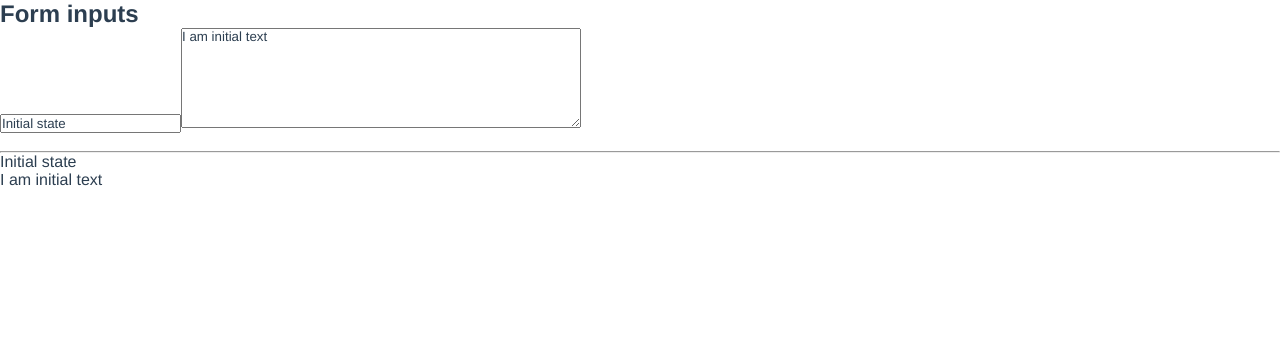
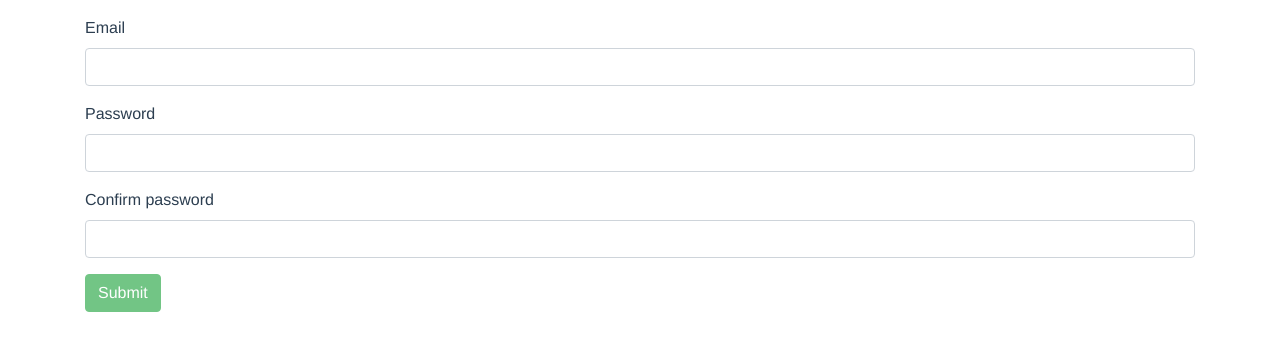
Before and after one commit to 13RedFox/vue-learning, a Vue app in the folder 003_app/: page / in a window 1280 px wide. Shown: the top 350 px of the page. Built offline with nearby package versions, Linux system fonts and the light colour scheme.

Commit message:
:anger:Learning Vue validating in form:anger:

```diff
--- a/003_app/package.json
+++ b/003_app/package.json
@@ -9,7 +9,8 @@
   },
   "dependencies": {
     "core-js": "^3.6.4",
-    "vue": "^2.6.11"
+    "vue": "^2.6.11",
+    "vuelidate": "^0.7.5"
   },
   "devDependencies": {
     "@vue/cli-plugin-babel": "~4.3.0",
--- a/003_app/public/index.html
+++ b/003_app/public/index.html
@@ -1,15 +1,25 @@
 <!DOCTYPE html>
 <html lang="en">
   <head>
-    <meta charset="utf-8">
-    <meta http-equiv="X-UA-Compatible" content="IE=edge">
-    <meta name="viewport" content="width=device-width,initial-scale=1.0">
-    <link rel="icon" href="<%= BASE_URL %>favicon.ico">
+    <meta charset="utf-8" />
+    <meta http-equiv="X-UA-Compatible" content="IE=edge" />
+    <meta name="viewport" content="width=device-width,initial-scale=1.0" />
+    <link rel="icon" href="<%= BASE_URL %>favicon.ico" />
+    <link
+      rel="stylesheet"
+      href="https://stackpath.bootstrapcdn.com/bootstrap/4.5.0/css/bootstrap.min.css"
+      integrity="sha384-9aIt2nRpC12Uk9gS9baDl411NQApFmC26EwAOH8WgZl5MYYxFfc+NcPb1dKGj7Sk"
+      crossorigin="anonymous"
+    />
     <title><%= htmlWebpackPlugin.options.title %></title>
   </head>
   <body>
     <noscript>
-      <strong>We're sorry but <%= htmlWebpackPlugin.options.title %> doesn't work properly without JavaScript enabled. Please enable it to continue.</strong>
+      <strong
+        >We're sorry but <%= htmlWebpackPlugin.options.title %> doesn't work
+        properly without JavaScript enabled. Please enable it to
+        continue.</strong
+      >
     </noscript>
     <div id="app"></div>
     <!-- built files will be auto injected -->
--- a/003_app/src/App.vue
+++ b/003_app/src/App.vue
@@ -1,23 +1,88 @@
 <template>
-  <div>
-    <h2>Form inputs</h2>
-    <input type="text" v-model.lazy="name" />
-    <textarea v-model="textarea"></textarea>
-    <br />
-    <br />
-    <hr />
-    <p>{{ name }}</p>
-    <p>{{ textarea }}</p>
+  <div class="container">
+    <form class="pt-3" @submit.prevent="onSubmit">
+      <div class="form-group">
+        <label for="email" class="form-label">Email</label>
+        <input
+          type="email"
+          id="email"
+          class="form-control"
+          :class="{'is-invalid': $v.email.$error}"
+          v-model.trim="$v.email.$model"
+        />
+        <div class="invalid-feedback" v-if="!$v.email.required">Email field is required</div>
+        <div class="invalid-feedback" v-if="!$v.email.email">This field should an email</div>
+        <div class="invalid-feedback" v-if="!$v.email.uniqEmail">This email is alredy exists</div>
+      </div>
+
+      <div class="form-group">
+        <label for="password" class="form-label">Password</label>
+        <input
+          type="password"
+          id="password"
+          class="form-control"
+          :class="{'is-invalid': $v.password.$error}"
+          v-model.trim="$v.password.$model"
+        />
+        <div
+          class="invalid-feedback"
+          v-if="!$v.password.minLength"
+        >Min length of password is {{ $v.password.$params.minLength.min }}. Now it is {{ password.length }}</div>
+      </div>
+
+      <div class="form-group">
+        <label for="confirm" class="form-label">Confirm password</label>
+        <input
+          type="password"
+          id="confirm"
+          class="form-control"
+          :class="{'is-invalid': $v.confirmPassword.$error}"
+          v-model.trim="$v.confirmPassword.$model"
+        />
+        <div class="invalid-feedback" v-if="!$v.confirmPassword.sameAs">Password should match</div>
+      </div>
+      <button class="btn btn-success" type="submit" :disabled="$v.$invalid">Submit</button>
+    </form>
   </div>
 </template>
 
 <script>
+import { required, email, minLength, sameAs } from "vuelidate/lib/validators";
+
 export default {
   data() {
     return {
-      name: "Initial state",
-      textarea: "I am initial text"
+      email: "",
+      password: "",
+      confirmPassword: ""
     };
+  },
+  methods: {
+    onSubmit() {
+      console.log("Email", this.email);
+      console.log("Password", this.password);
+    }
+  },
+  validations: {
+    email: {
+      required,
+      email,
+      uniqEmail: function(newEmail) {
+        if (newEmail === "") return true;
+        return new Promise(resolve => {
+          setTimeout(() => {
+            const value = newEmail !== "test@mail.ru";
+            resolve(value);
+          }, 1000);
+        });
+      }
+    },
+    password: {
+      minLength: minLength(6)
+    },
+    confirmPassword: {
+      sameAs: sameAs("password")
+    }
   }
 };
 </script>
@@ -32,13 +97,4 @@ export default {
   padding: 0;
   box-sizing: border-box;
 }
-
-textarea {
-  width: 400px;
-  height: 100px;
-}
-
-p {
-  white-space: pre;
-}
 </style>
--- a/003_app/src/main.js
+++ b/003_app/src/main.js
@@ -1,6 +1,8 @@
 import Vue from "vue";
+import Vuelidate from "vuelidate";
 import App from "./App.vue";
 
+Vue.use(Vuelidate);
 Vue.config.productionTip = false;
 
 new Vue({
```
Also changed, not shown: 1 other file (tests, documents, lock files or other folders).
